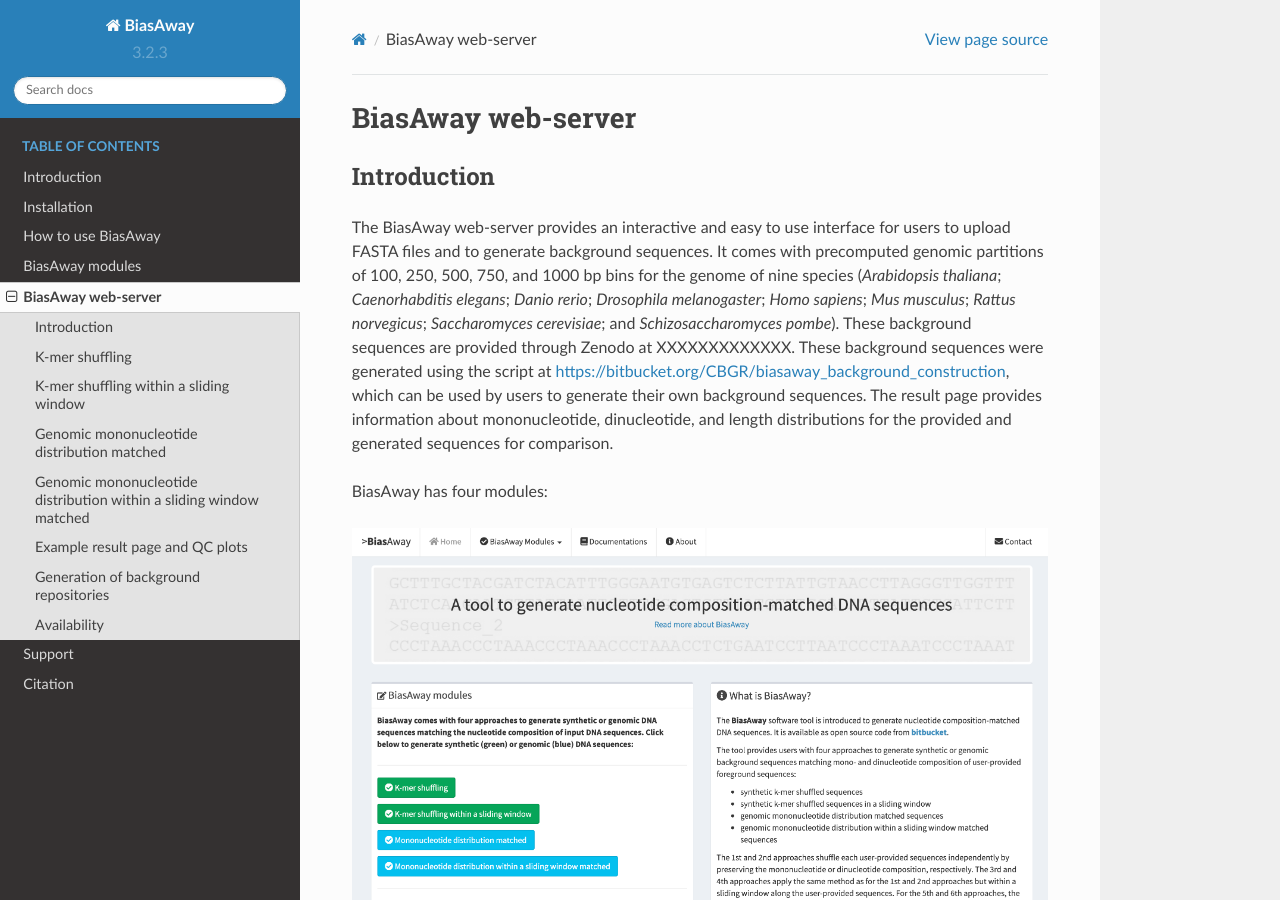
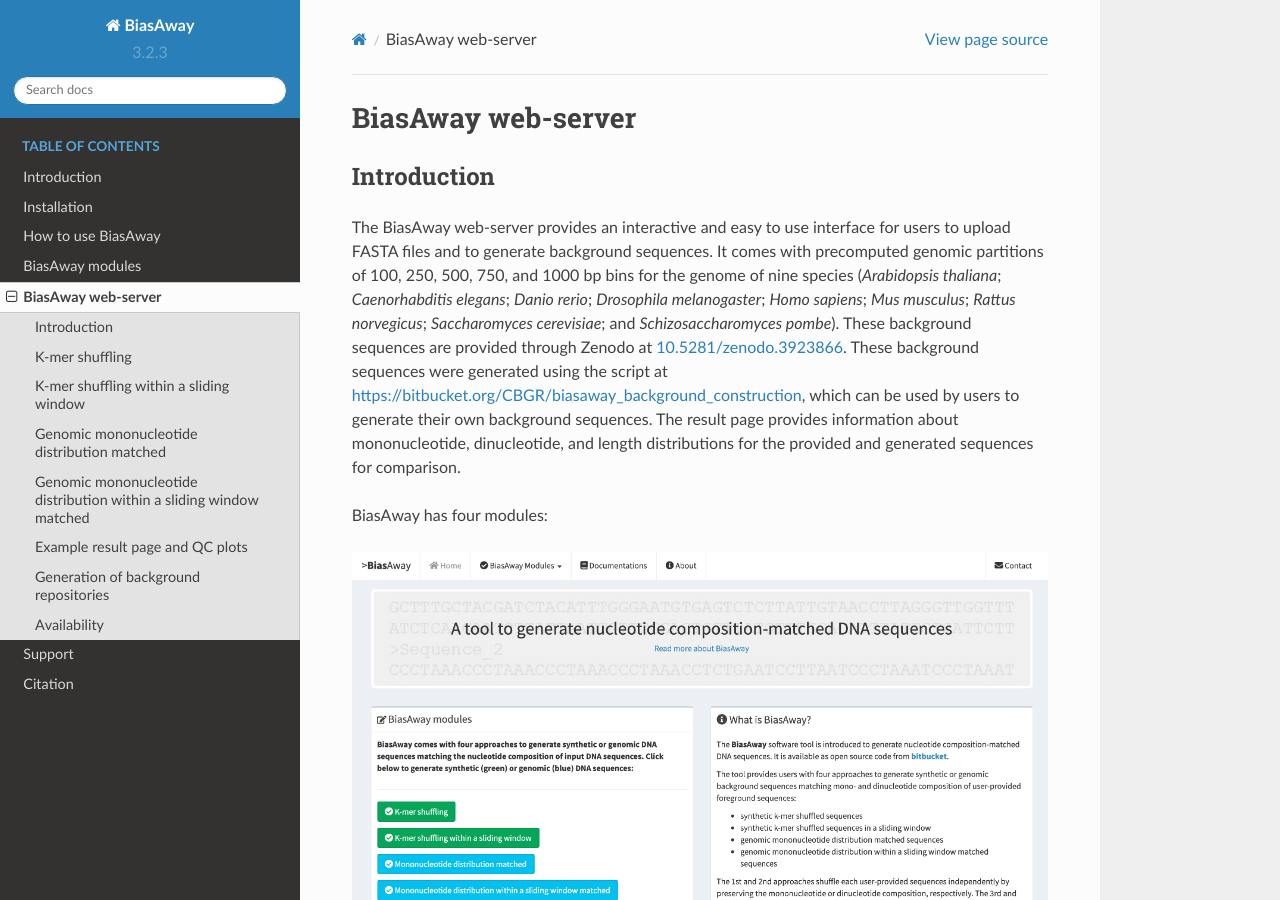
Before and after one commit to asntech/biasaway, a Sphinx documentation site: the page built from docs/webapp.rst, in a window 1280 px wide and 900 px high. Built offline with Sphinx 7.4.7 and the Read the Docs theme 2.0.0, drawn with Linux system fonts in a browser that asks for light colours.

Commit message:
added Zenodo doi

```diff
--- a/docs/webapp.rst
+++ b/docs/webapp.rst
@@ -10,8 +10,9 @@
 genome of nine species (*Arabidopsis thaliana*; *Caenorhabditis elegans*;
 *Danio rerio*; *Drosophila melanogaster*; *Homo sapiens*; *Mus musculus*;
 *Rattus norvegicus*; *Saccharomyces cerevisiae*; and *Schizosaccharomyces
-pombe*). These background sequences are provided through Zenodo at
-XXXXXXXXXXXXX. These background sequences were generated using the script at
+pombe*). These background sequences are provided through Zenodo at `10.5281/zenodo.3923866
+<https://doi.org/10.5281/zenodo.3923866>`_.
+These background sequences were generated using the script at
 https://bitbucket.org/CBGR/biasaway_background_construction, which can be used
 by users to generate their own background sequences. The result page provides
 information about mononucleotide, dinucleotide, and length distributions for
```
